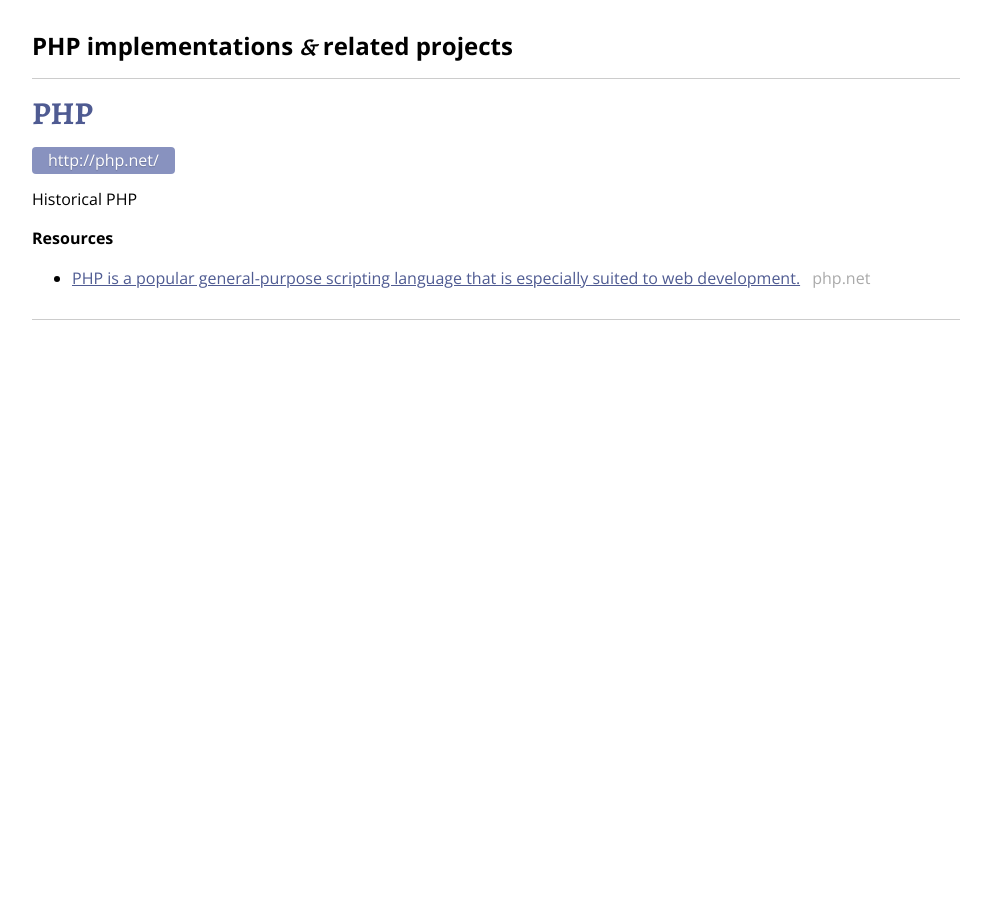
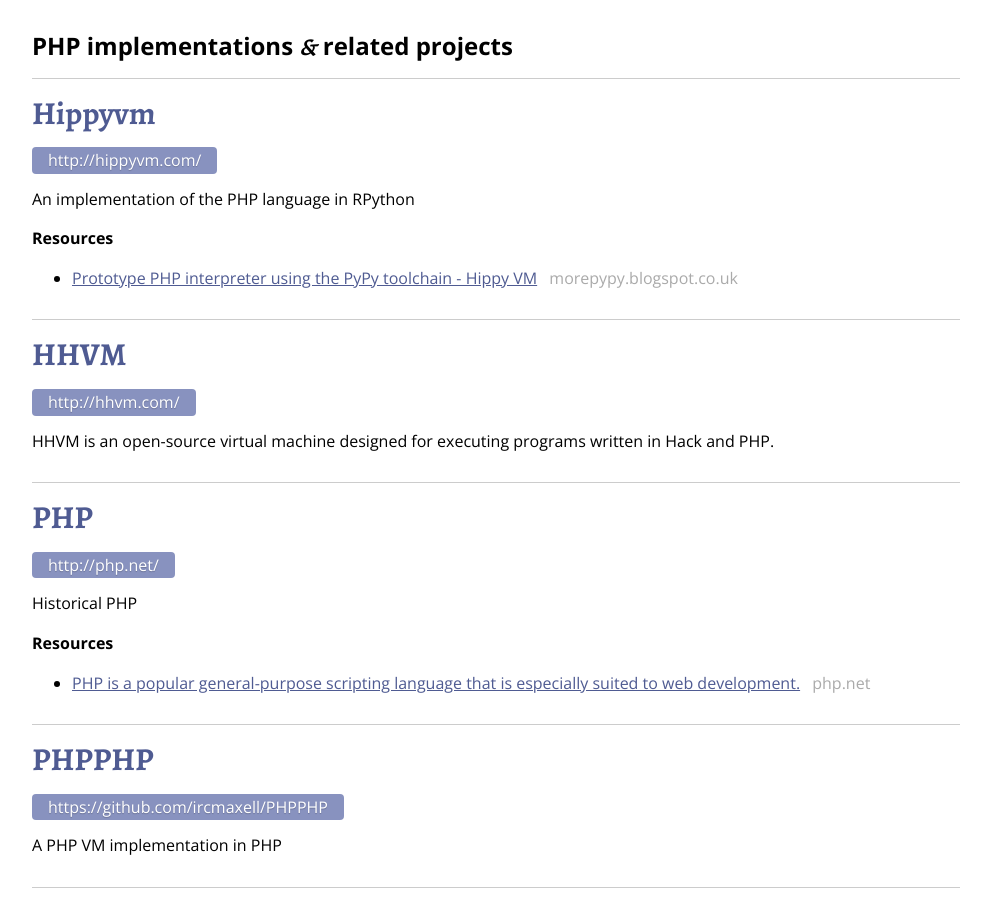
Before and after one commit to salathe/phps.io, a Jekyll site: the page built from index.html, in a window 1280 px wide. Shown: the whole page, without its empty margins (144-1135 px from the left). Built offline with Jekyll 4.4.1, drawn with Linux system fonts in a browser that asks for light colours; nearby versions of some CDN libraries.

Commit message:
few projects

```diff
--- a/_data/projects.yml
+++ b/_data/projects.yml
@@ -1,3 +1,16 @@
+hippyvm:
+    name: Hippyvm
+    url: http://hippyvm.com/
+    summary: "An implementation of the PHP language in RPython"
+    links:
+      - text: "Prototype PHP interpreter using the PyPy toolchain - Hippy VM"
+        url: http://morepypy.blogspot.co.uk/2012/07/hello-everyone.html
+
+hhvm:
+    name: HHVM
+    url: http://hhvm.com/
+    summary: "HHVM is an open-source virtual machine designed for executing programs written in Hack and PHP."
+
 php:
     name: PHP
     url: http://php.net/
@@ -5,3 +18,8 @@
     links:
       - text: "PHP is a popular general-purpose scripting language that is especially suited to web development."
         url: http://php.net/
+
+phpphp:
+    name: PHPPHP
+    url: https://github.com/ircmaxell/PHPPHP
+    summary: "A PHP VM implementation in PHP"
```
